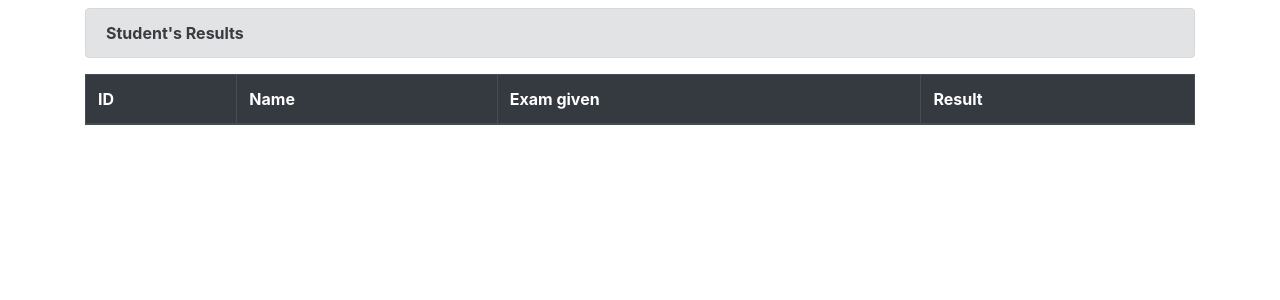
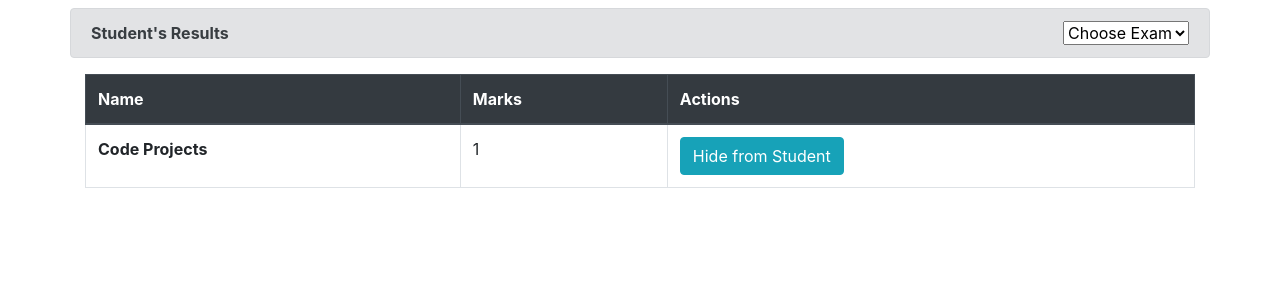
Before and after one commit to ajeetkharel/onlineexamsite, a Django app: page / in a window 1280 px wide. Shown: the part 56-356 px from the top of the page. Run offline with Django 3.2, Linux system fonts and the light colour scheme; a user stored in the database is signed in; data comes from the database, SQL or seed files in the repository; both versions use the stored data as it was after the commit; lists and menus that the app fills with data are empty; some libraries are stand-ins or nearby versions.

Commit message:
Add result feature

```diff
--- a/base/templates/base/base.html
+++ b/base/templates/base/base.html
@@ -42,7 +42,8 @@
                   {% if not user.is_student %}
                   <a class="dropdown-item" href="{% url 'exam-manage'%}">Manage Exams</a>
                   <a class="dropdown-item" href="{% url 'home'%}">Student's results</a>
-                  {%else%}
+                  {% else %}
+                  <a class="dropdown-item" href="{% url 'student-results'%}">View Results</a>
                   {% endif %}
                   <a class="dropdown-item" href="{% url 'logout' %}">Logout</a>
                 </div>
@@ -72,6 +73,8 @@
 <script src="https://cdn.jsdelivr.net/npm/popper.js@1.16.1/dist/umd/popper.min.js" integrity="sha384-9/reFTGAW83EW2RDu2S0VKaIzap3H66lZH81PoYlFhbGU+6BZp6G7niu735Sk7lN" crossorigin="anonymous"></script>
 <script src="https://stackpath.bootstrapcdn.com/bootstrap/4.5.2/js/bootstrap.min.js" integrity="sha384-B4gt1jrGC7Jh4AgTPSdUtOBvfO8shuf57BaghqFfPlYxofvL8/KUEfYiJOMMV+rV" crossorigin="anonymous"></script>
 <script src="https://kit.fontawesome.com/0ec6290b20.js" crossorigin="anonymous"></script>
+{% block script %}
+{% endblock script %}
 <script>
     $(document).ready(function () {
         $(document).click(function (event) {
--- a/base/templates/base/dashboard.html
+++ b/base/templates/base/dashboard.html
@@ -4,6 +4,7 @@
 <div class="container">
     <h1 class="h2">Today's Exams</h1>
     <div class="card-columns">
+        {% if current_exams %}
             {% for cexam in current_exams %}
                 <a href="{% url 'take-exam' cexam.pk %}">
                     <div class="card text-white bg-primary mb-3" style="max-width: 15rem;">
@@ -16,9 +17,12 @@
                     </div>
                 </a>
             {% endfor %}
+        {% else %}
+                No exams today <br>
+        {% endif %}
     </div>
 
-    <h1 class="h2">Upcoming Exams</h1>
+    <h1 class="h2 mt-3">Other Exams</h1>
     <div class="card-columns">
         {% for exam in exams %}
         <div class="card text-white bg-primary mb-3" style="max-width: 15rem;">
@@ -36,58 +40,96 @@
 {% block teacher %}
 
 <div class="container">
-
-<div class="alert alert-secondary">
+    <div class="row d-flex justify-content-between alert alert-secondary">
+        <div>
             <strong>Student's Results</strong>
         </div>
-    <table class="table table-hover table-bordered">
-        <thead class="thead-dark">
-            <tr>
-                <th scope="col">ID</th>
-                <th scope="col">Name</th>
-                <th scope="col">Exam given</th>
-                <th scope="col">Result</th>
-            </tr>
-        </thead>
-        <tbody>
-            {% for student in Students %}
-                <tr>
-                    <th scope="row">{{student.pk}}</th>
-                    <td> {{student.first_name}} {{student.last_name}} </td>
-                    <td> {{ student|gave_exam }} </td>
-                    <td>
-                        <a class="btn btn-small {% if not student|gave_exam %} btn-secondary disabled {% else %} btn-primary {% endif %}" href="{% url 'user-result' student.pk%}">View Result</a>
-                    </td>
-                </tr>
+        <form name="chooseExamForm" action="" method="post">
+            <div class="form-group m-0">
+                <input class="span2" id="exam" name="exam" type="hidden">
+                <select id="selectExam" class="form-select" aria-label="Default select example">
+                    <option selected disabled>Choose Exam</option>
+                    {% for exam in exams %}
+                        <option value="{{exam.pk}}">{{exam.subject}}</option>
                     {% endfor %}
-        </tbody>
-    </table>
-    <nav aria-label="Page navigation">
-        {% if Students.has_other_pages %}
-            <ul class="pagination pagination-sm justify-content-end">
-            <div class="mr-auto">
-                Showing {{Students.paginator.per_page}} out of {{Students.paginator.count}} results
+                </select>
             </div>
-            {% if Students.has_previous %}
-            <li class="page-item"><a class="page-link" href="?page={{ Students.previous_page_number }}">&laquo;</a></li>
-        {% else %}
-            <li class="page-item disabled"><a class="page-link" >&laquo;</a></li>
-        {% endif %}
-        {% for i in Students.paginator.page_range %}
-            {% if Students.number == i %}
-            <li class="page-item active"><a class="page-link" >{{ i }} <span class="sr-only">(current)</span>
-        .     </a></li>
-        {% else %}
-            <li class="page-item"><a class="page-link" href="?page={{ i }}">{{ i }}</a></li>
-        {% endif %}
-        {% endfor %}
-        {% if Students.has_next %}
-        <li class="page-item"><a class="page-link" href="?page={{ Students.next_page_number }}">&raquo;</a></li>
-            {% else %}
-            <li class="page-item disabled"><a class="page-link" >&raquo;</a></li>
-            {% endif %}
-        </ul>
-        {% endif %}
-    </nav>
+        </form>
     </div>
+<div id="modalDiv"></div>
+
 {% endblock teacher %}
+{% block script %}
+<script>
+    var showToStudent = function(resultid) {
+        console.log($("#showResult").text());
+        if ($("#showResult").text() == "Show to Student")
+        {
+            $.ajax({
+                url: "/make_available/"+resultid,
+                type: 'post',
+                data: {
+                    type: 'show',
+                    csrfmiddlewaretoken: '{{ csrf_token }}'
+                },
+                success: function(data) {
+                    console.log(data);
+                },
+                error:function(){
+                        console.log('error')
+                    },
+            });
+            $("#showResult").text("Hide from student");
+            $("#showResult").toggleClass("btn-success");
+            $("#showResult").toggleClass("btn-info");
+        }
+        else
+        {
+            $.ajax({
+                url: "/make_available/"+resultid,
+                type: 'post',
+                data: {
+                    type: 'hide',
+                    csrfmiddlewaretoken: '{{ csrf_token }}'
+                },
+                success: function(data) {
+                    console.log(data);
+                },
+                error:function(){
+                        console.log('error')
+                },
+            });
+            $("#showResult").text("Show to Student");
+            $("#showResult").toggleClass("btn-success");
+            $("#showResult").toggleClass("btn-info");
+        }
+    };
+
+    $(document).ready(function() {
+        var id = $("#selectExam option:eq(1)").val();
+        $.ajax({
+        url: "/get_results/"+id,
+        success: function(data) {
+            $("#modalDiv").html(data);
+        },
+        error:function(){
+                console.log('error')
+            },
+        });
+    });
+    var modalDiv = document.getElementById("modalDiv");
+    document.getElementById("selectExam").onchange = (evt) => {
+        var id = evt.srcElement.value;
+        $.ajax({
+        url: "/get_results/"+id,
+        success: function(data) {
+            console.log(data);
+            $("#modalDiv").html(data);
+        },
+        error:function(){
+                console.log('error')
+            },
+        });
+    }
+</script>
+{% endblock script %}
--- /dev/null
+++ b/base/templates/base/results.html
@@ -0,0 +1,51 @@
+<div>
+    <table class="table table-hover table-bordered">
+        <thead class="thead-dark">
+            <tr>
+                <th scope="col">Name</th>
+                <th scope="col">Marks</th>
+                <th scope="col">Actions</th>
+            </tr>
+        </thead>
+        <tbody>
+            {% for result in results %}
+                <tr>
+                    <th scope="row">{{result.student.user.first_name}} {{result.student.user.last_name}}</th>
+                    <td> {{result.marks}} </td>
+                    <td>
+                        <button type="button" id='showResult'
+                        onClick="showToStudent('{{result.pk}}')"
+                        class="btn {% if result.available %}btn-info{% else %} btn-info {% endif %}">{% if result.available %}Hide from Student {% else %}Show to Student{% endif %}</button>
+                    </td>
+                </tr>
+            {% endfor %}
+        </tbody>
+    </table>
+    <nav aria-label="Page navigation">
+        {% if Students.has_other_pages %}
+            <ul class="pagination pagination-sm justify-content-end">
+            <div class="mr-auto">
+                Showing {{Students.paginator.per_page}} out of {{Students.paginator.count}} results
+            </div>
+            {% if Students.has_previous %}
+            <li class="page-item"><a class="page-link" href="?page={{ Students.previous_page_number }}">&laquo;</a></li>
+        {% else %}
+            <li class="page-item disabled"><a class="page-link" >&laquo;</a></li>
+        {% endif %}
+        {% for i in Students.paginator.page_range %}
+            {% if Students.number == i %}
+            <li class="page-item active"><a class="page-link" >{{ i }} <span class="sr-only">(current)</span>
+        .     </a></li>
+        {% else %}
+            <li class="page-item"><a class="page-link" href="?page={{ i }}">{{ i }}</a></li>
+        {% endif %}
+        {% endfor %}
+        {% if Students.has_next %}
+        <li class="page-item"><a class="page-link" href="?page={{ Students.next_page_number }}">&raquo;</a></li>
+            {% else %}
+            <li class="page-item disabled"><a class="page-link" >&raquo;</a></li>
+            {% endif %}
+        </ul>
+        {% endif %}
+    </nav>
+</div>
--- a/base/urls.py
+++ b/base/urls.py
@@ -6,5 +6,8 @@
 
 urlpatterns = [
     path('', home, name="home"),
-    path('exams/<pk>', take_exam, name="take-exam")
+    path('exams/<pk>', take_exam, name="take-exam"),
+    path('get_results/<examid>', get_results, name='get-results'),
+    path('make_available/<resultid>', make_available),
+    path('results/', student_results, name='student-results')
 ]
--- a/base/views.py
+++ b/base/views.py
@@ -3,7 +3,7 @@
 from datetime import datetime, timedelta
 import pytz
 
-from school.models import Student, Class, Exam
+from school.models import Student, Class, Exam, Result
 
 @login_required()
 def home(request):
@@ -17,7 +17,7 @@
         context["current_exams"] = []
         context["exams"] = []
         if exams:
-            today_date = datetime.now().replace(tzinfo=pytz.UTC) + timedelta(hours=5, minutes=45)
+            today_date = datetime.now().replace(tzinfo=pytz.UTC)
             for exam in exams:
                 if exam.start_date.day == today_date.day:
                     context["current_exams"].append(exam)
@@ -25,4 +25,6 @@
                     context["exams"].append(exam)
         return render(request, 'base/dashboard.html', context=context)
     else:
+        context["results"] = Result.objects.all()
+        context["exams"] = Exam.objects.all()
         return render(request, 'base/dashboard.html', context=context)
--- a/school/admin.py
+++ b/school/admin.py
@@ -1,7 +1,8 @@
 from django.contrib import admin
-from school.models import Exam, Question, Class, Student
+from school.models import Exam, Question, Class, Student, Result
 
 admin.site.register(Exam)
 admin.site.register(Question)
 admin.site.register(Class)
 admin.site.register(Student)
+admin.site.register(Result)
--- a/school/models.py
+++ b/school/models.py
@@ -34,15 +34,17 @@
     option3 = models.CharField(max_length=255, default='')
     option4 = models.CharField(max_length=255, default='')
     exam = models.ForeignKey(Exam, on_delete=models.CASCADE, null=True)
+    answer = models.IntegerField(default=0)
 
     def __str__(self):
-        return f"{{self.exam}} question"
+        return f"{self.exam} question"
 
 
 class Result(models.Model):
     exam = models.ForeignKey(Exam, on_delete=models.CASCADE)
     student = models.ForeignKey(Student, on_delete=models.CASCADE)
     marks = models.IntegerField()
+    available = models.BooleanField(default=False)
 
     def __str__(self):
-        return f"{{self.student}} {{self.exam}} marks"
+        return f"{self.student.user.first_name} {self.student.user.last_name} {self.exam} marks"
--- a/school/views.py
+++ b/school/views.py
@@ -1,6 +1,6 @@
-from django.shortcuts import render
+from django.shortcuts import render, HttpResponse
 from django.contrib.auth.decorators import login_required
-from .models import Exam, Question, Class
+from .models import Exam, Question, Class, Result, Student
 from user.models import User
 from datetime import datetime, timedelta
 from django.shortcuts import get_list_or_404, get_object_or_404
@@ -50,6 +50,7 @@
 
 
 def take_exam(request, pk):
+    student = Student.objects.get(user=request.user)
     exam = Exam.objects.get(pk=pk)
     questions = Question.objects.filter(exam=exam)
 
@@ -57,6 +58,44 @@
         'title': f"{exam.subject} Exam",
         'Exam': exam,
         'questions': questions,
+        'taken': False
     }
+    if Result.objects.filter(student=student, exam=exam).exists():
+        context["taken"] = True
+        context['result'] = Result.objects.get(student=student, exam=exam)
+    else:
+        if request.method == "POST":
+            correct = 0
+            for i in range(questions.count()):
+                user_answer = int(request.POST['question'+str(questions[i].pk)])
+                correct_answer = questions[i].answer
+                if user_answer == correct_answer:
+                    correct+=1
+            Result.objects.create(exam=exam, student=student, marks=correct)
+            context["taken"] = True
+    return render(request, "school/exam_view.html", context=context)
 
-    return render(request, "school/exam_view.html", context=context)
+
+def get_results(request, examid):
+    exam = Exam.objects.get(pk=examid)
+    results = Result.objects.filter(exam=exam)
+    return render(request, "base/results.html", context={'results': results})
+
+def make_available(request, resultid):
+    if request.method == "POST":
+        result = Result.objects.get(pk=resultid)
+        if request.POST["type"] == "hide":
+            result.available = False
+        else:
+            result.available = True
+        result.save()
+        return HttpResponse("success")
+
+def student_results(request):
+    results = Result.objects.filter(student=Student.objects.get(user=request.user))
+
+    context = {
+        'title': "Student Results",
+        'results': results,
+    }
+    return render(request, "school/student_results.html", context = context)
```
Also changed, not shown: school/templates/school/exam_view.html (+9 -0 lines), school/templates/school/student_results.html (added, +29 -0 lines), db.sqlite3, school/migrations/0005_question_answer.py (added), school/migrations/0006_auto_20210326_2152.py (added), school/migrations/0007_result_available.py (added), school/migrations/0008_auto_20210326_2334.py (added). Lines whose indentation alone changed are shown as unchanged.
